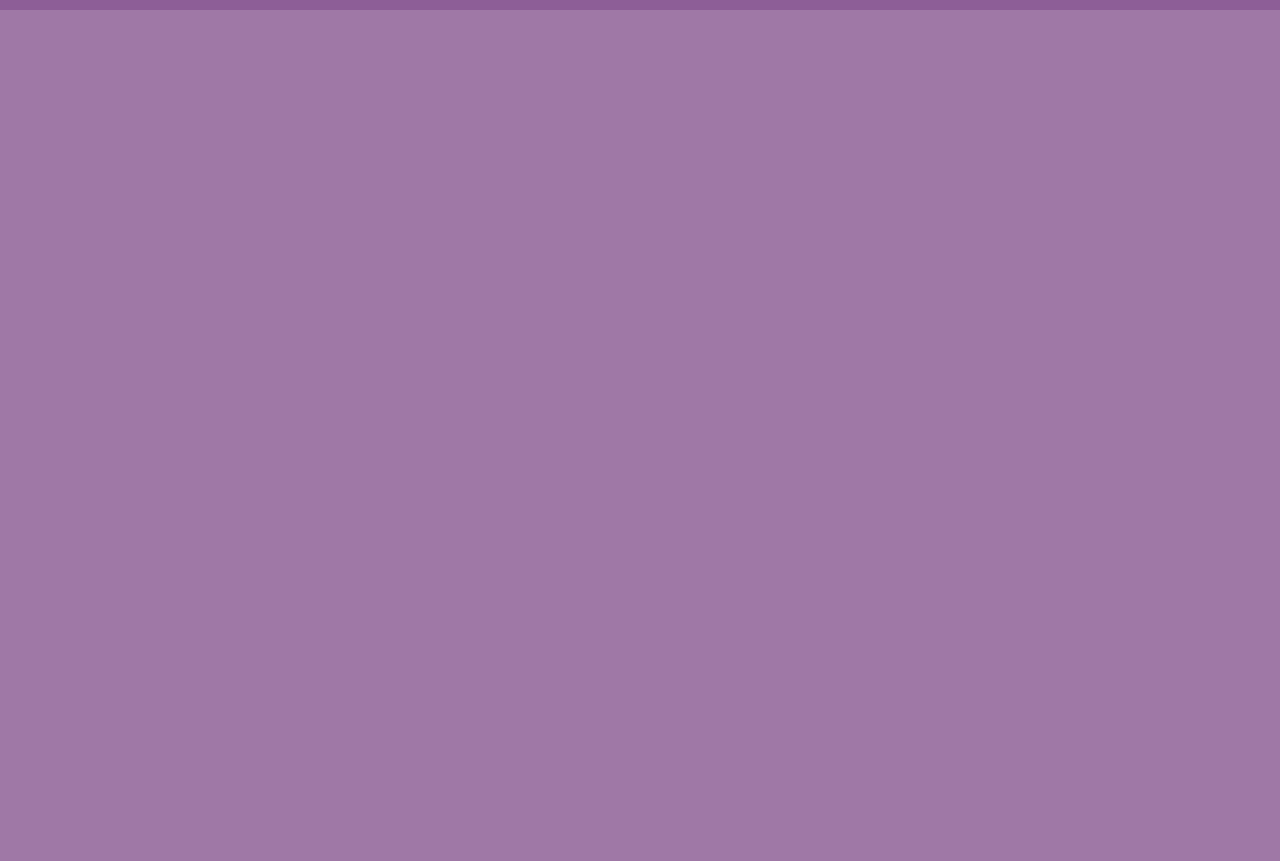
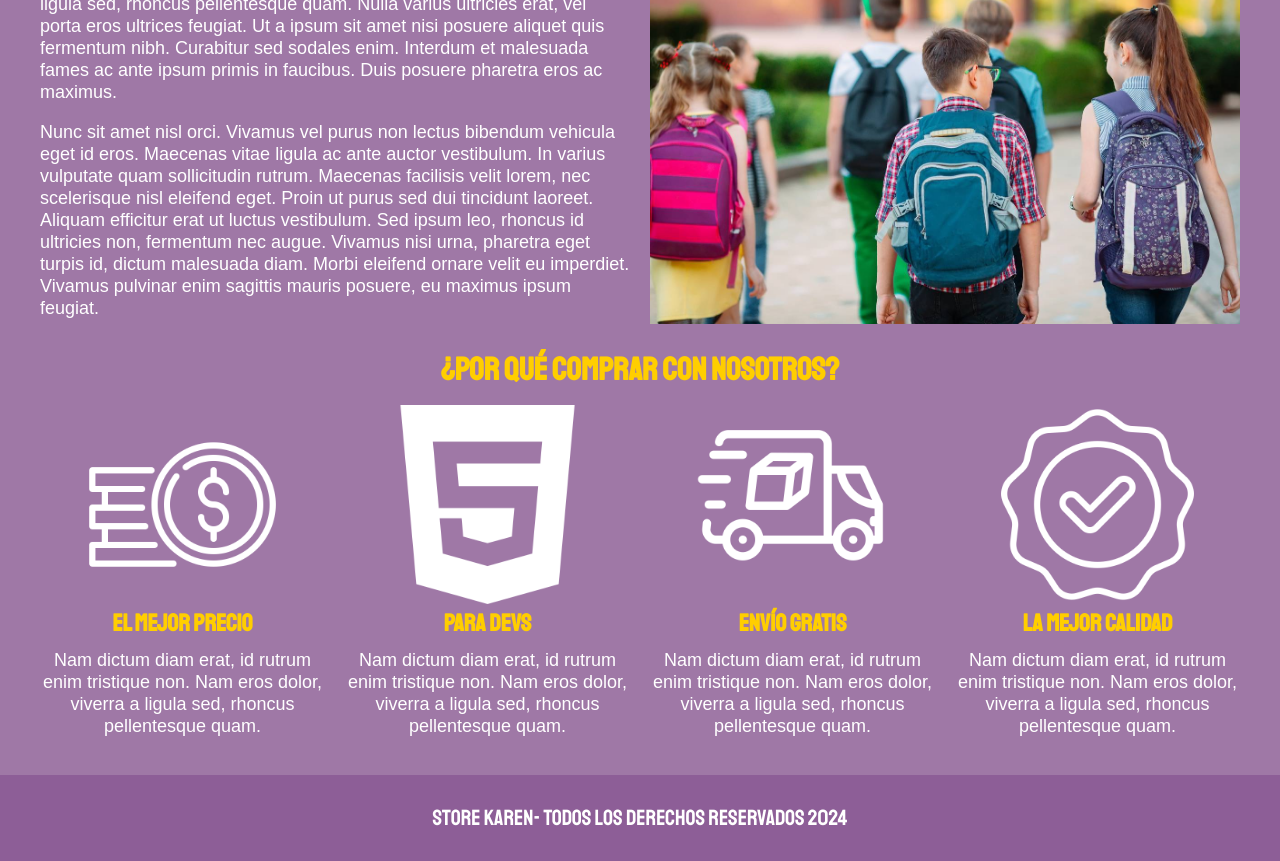
Before and after one commit to KarenVane24/FrontEnd-Store, a plain HTML site: page nosotros.html in a window 1280 px wide. Shown: the part 446-1307 px from the top of the page. Before the commit the page ends 800 px from the top, so only its background shows below. Drawn offline with Linux system fonts and the light colour scheme.

Commit message:
Diseño, index, nosotros

```diff
--- a/css/style.css
+++ b/css/style.css
@@ -29,6 +29,7 @@ p {
     font-size: 1.8rem;
     font-family: Arial, Helvetica, sans-serif;
     color: var(--blanco);
+    line-height: 2.2rem;
 }
 
 a {
@@ -124,17 +125,16 @@ h3 {
 .producto{
     background-color: var(--primarioOscuro);
     padding: 1rem;
-
 }
 .producto__imagen{
     width: 100%;
-    height: 80%;
+    height: 75%;
 }
 .producto__nombre{
-    font-size: 4rem;
+    font-size: 3rem;
 }
 .producto__precio{
-    font-size: 2.8rem;
+    font-size: 2.3rem;
     color: var(--secundario);
 }
 .producto__nombre, .producto__precio{
@@ -142,4 +142,70 @@ h3 {
     margin: 1rem 0;
     text-align: center;
     line-height: 1.2;
+
 }
+/*Graficos de muestra*/
+.grafico{
+    min-height: 30rem;
+    background-repeat: no-repeat;
+    background-size: cover;
+}
+.grafico--mochilas{
+    grid-row: 2 / 3;
+    grid-column: 1/3;
+    background-image: url(../img/11.jpg);
+}
+.grafico--mochi{
+    background-image: url(../img/12.jpg);
+    grid-column: 1/3;
+    grid-row: 7/8;
+}
+@media (min-width:768px){
+    .grafico--mochi{
+        grid-row: 5/6;
+        grid-column: 2/4;
+
+    }
+}
+/*NOSOTOROS*/
+.nosotros{
+    display: grid;
+    grid-template-rows: repeat(2,auto);
+}
+@media (min-width:768px){
+    .nosotros{
+        grid-template-columns: repeat(2, 1fr) ;
+        column-gap:2rem ;
+    }
+}
+
+.nosotros__imagen{
+    grid-row: 1/2;
+    width: 100%;
+}
+@media (min-width:768px){
+    .nosotros__imagen{
+        grid-column: 2/3;
+    }
+}
+/*Bloques*/
+.bloques{
+    display: grid;
+    grid-template-columns: repeat(2,1fr);
+    gap: 2rem;
+
+}
+@media (min-width:760px){
+    .bloques{
+        grid-template-columns: repeat(4,1fr);
+    }
+}
+.bloque{
+    text-align: center;
+}
+.bloque__titulo{
+    margin: 1rem;
+}
+.bloque__imagen{
+    width: 70%;
+}
--- a/nosotros.html
+++ b/nosotros.html
@@ -23,8 +23,43 @@
     </nav>
     <main class="contenedor">
         <h1>Nosotros</h1>
+        <div class="nosotros">
+            <div class="nosotros__contenido">
+                <p >Vestibulum id urna sagittis ex ultrices dictum quis sit amet sapien.
+                    Nam dictum diam erat, id rutrum enim tristique non. Nam eros dolor, viverra a ligula sed, rhoncus pellentesque quam.
+                     Nulla varius ultricies erat, vel porta eros ultrices feugiat. Ut a ipsum sit amet nisi posuere aliquet quis fermentum nibh. Curabitur sed sodales enim. Interdum et malesuada fames ac ante ipsum primis in faucibus. Duis posuere pharetra eros ac maximus. </p>
+                <p >Nunc sit amet nisl orci. Vivamus vel purus non lectus bibendum vehicula eget id eros. Maecenas vitae ligula ac ante auctor vestibulum. In varius vulputate quam sollicitudin rutrum. Maecenas facilisis velit lorem, nec scelerisque nisl eleifend eget. Proin ut purus sed dui tincidunt laoreet. Aliquam efficitur erat ut luctus vestibulum. Sed ipsum leo, rhoncus id ultricies non, fermentum nec augue. Vivamus nisi urna, pharetra eget turpis id, dictum malesuada diam. Morbi eleifend ornare velit eu imperdiet. Vivamus pulvinar enim sagittis mauris posuere, eu maximus ipsum feugiat. </p>
+            </div>
+            <img src="img/11.jpg" alt="imagen Nosotros" class="nosotros__imagen">
+        </div>
 
     </main>
+    <section class="contenedor comprar">
+        <h2 class="comprar__titulo">¿Por qué comprar con nosotros?</h2>
+        <div class="bloques">
+            <div class="bloque">
+                <img class="bloque__imagen" src="img/image(1).png" alt="porque comprar">
+                <h3 class="bloque__titulo">El mejor precio</h3>
+                <p>Nam dictum diam erat, id rutrum enim tristique non. Nam eros dolor, viverra a ligula sed, rhoncus pellentesque quam.</p>
+            </div>
+            <div class="bloque">
+                <img class="bloque__imagen" src="img/image(3).png" alt="porque comprar">
+                <h3 class="bloque__titulo">Para devs</h3>
+                <p>Nam dictum diam erat, id rutrum enim tristique non. Nam eros dolor, viverra a ligula sed, rhoncus pellentesque quam.</p>
+            </div>
+            <div class="bloque">
+                <img class="bloque__imagen" src="img/image(2).png" alt="porque comprar">
+                <h3 class="bloque__titulo">Envío gratis</h3>
+                <p>Nam dictum diam erat, id rutrum enim tristique non. Nam eros dolor, viverra a ligula sed, rhoncus pellentesque quam.</p>
+            </div>
+            <div class="bloque">
+                <img class="bloque__imagen" src="img/image(4).png" alt="porque comprar">
+                <h3 class="bloque__titulo">La mejor calidad</h3>
+                <p>Nam dictum diam erat, id rutrum enim tristique non. Nam eros dolor, viverra a ligula sed, rhoncus pellentesque quam.</p>
+            </div>
+        </div>
+
+    </section>
     <footer class="footer">
         <p class="footer__text">Store Karen- Todos los derechos reservados 2024</p>
     </footer>
```
Also changed, not shown: img/11.jpg (added), img/12.jpg (added), img/icono_2.png (added), img/icono_3.png (added), img/icono_4.png (added), img/image(1).png (added), img/image(2).png (added), img/image(3).png (added), img/image(4).png (added), img/image.png (added), img/nosotros.jpg (added).
